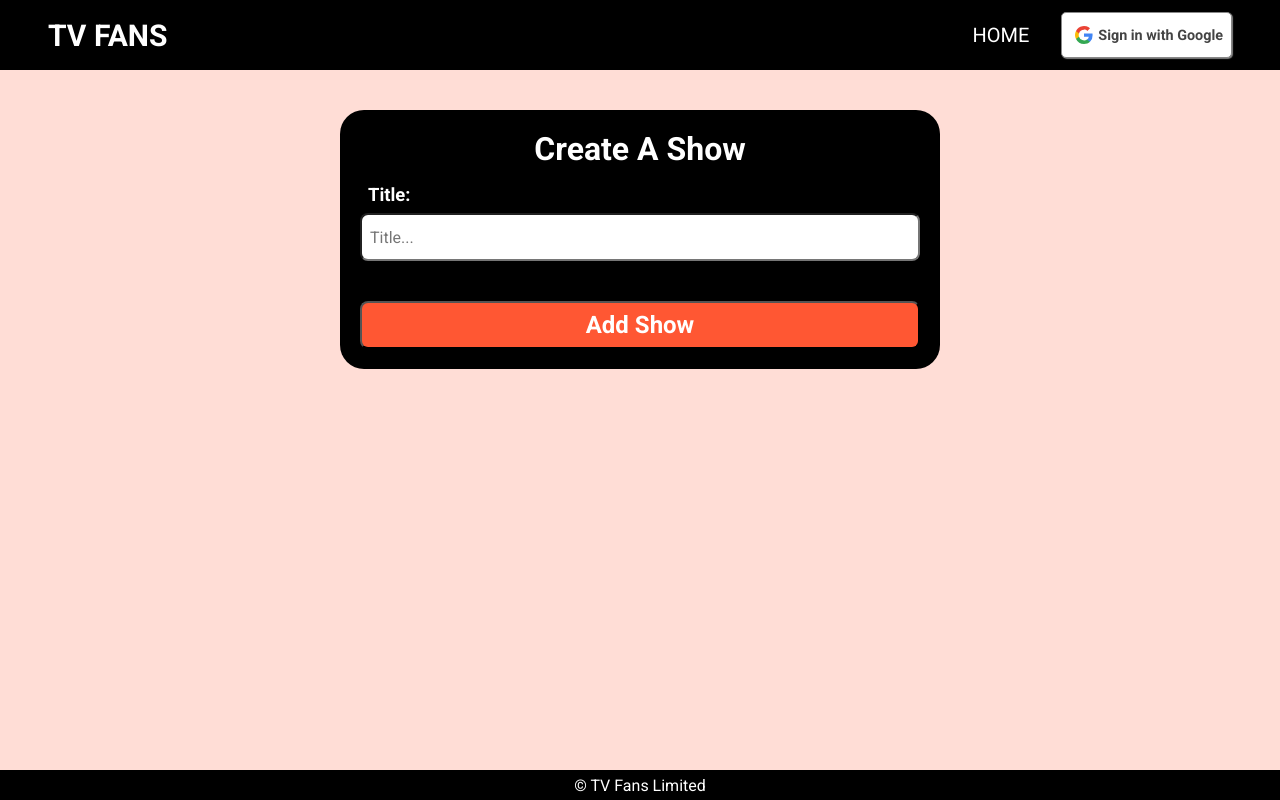
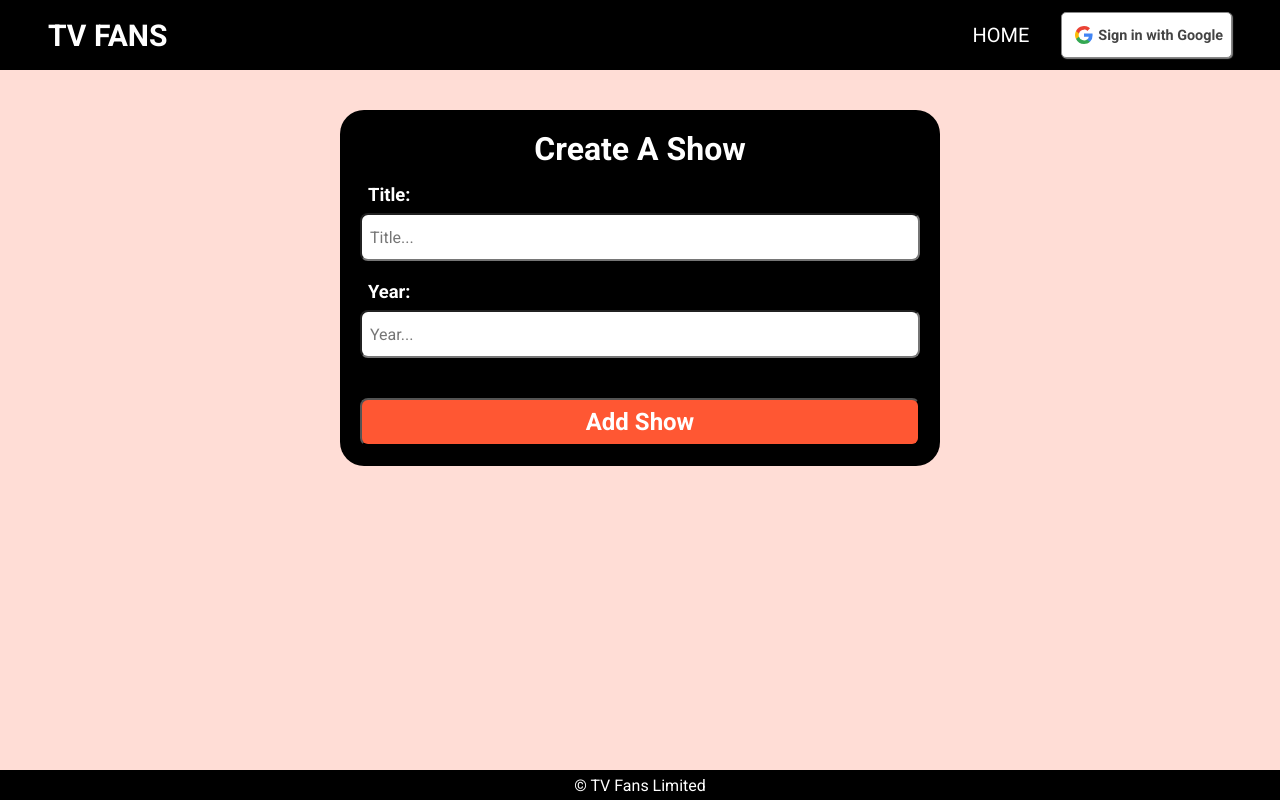
Before and after one commit to simplenotsimpler/n423-homework-final, a Next.js app: page /add in a window 1280 px wide. Built offline with nearby package versions, Linux system fonts and the light colour scheme; no server answers.

Commit message:
feature(ShowForm): add Year field

```diff
--- a/src/components/ShowForm.jsx
+++ b/src/components/ShowForm.jsx
@@ -1,8 +1,10 @@
 /*
   Resources: https://ultimatecourses.com/blog/using-async-await-inside-react-use-effect-hook
+
+  https://stackoverflow.com/questions/34676752/can-i-use-an-html-input-type-date-to-collect-only-a-year
+
+  1927 is when term TV as a medium came into use - https://en.wikipedia.org/wiki/Television
 */
-
-//TODO: fix styling
 
 import ShowFormStyles from "../styles/ShowForm.module.css";
 import { useState, useEffect } from "react";
@@ -19,6 +21,7 @@ const ShowForm = ({ showId }) => {
 
   const initialShowState = {
     title: "",
+    year: "",
   };
 
   const [show, setShow] = useState(initialShowState);
@@ -102,6 +105,22 @@ const ShowForm = ({ showId }) => {
           />
         </div>
 
+        <div className={ShowFormStyles.showInputGroup}>
+          <label htmlFor="year">Year:</label>
+          <input
+            type="number"
+            name="year"
+            id="year"
+            placeholder="Year..."
+            min="1927"
+            max="2099"
+            step="1"
+            value={show.year}
+            onChange={handleChange}
+            required
+          />
+        </div>
+
         <input
           type="submit"
           value={showId ? "Update Show" : "Add Show"}
```
